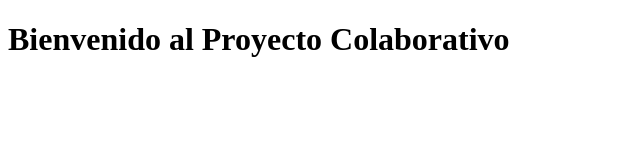
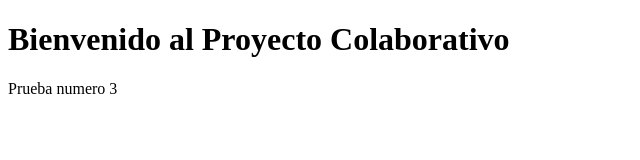
Before and after one commit to DiegoGC-reposit/proyecto-git-pro-demo, a plain HTML site: page index.html in a window 1280 px wide. Shown: the whole page, without its empty margins (0-640 px from the left). Drawn offline with Linux system fonts and the light colour scheme.

Commit message:
se agregó componente para la tercera prueba

```diff
--- a/index.html
+++ b/index.html
@@ -6,6 +6,6 @@
 <body>
 
     <h1>Bienvenido al Proyecto Colaborativo</h1>
-
+    <p>Prueba numero 3</p>
 </body>
 </html>
```
